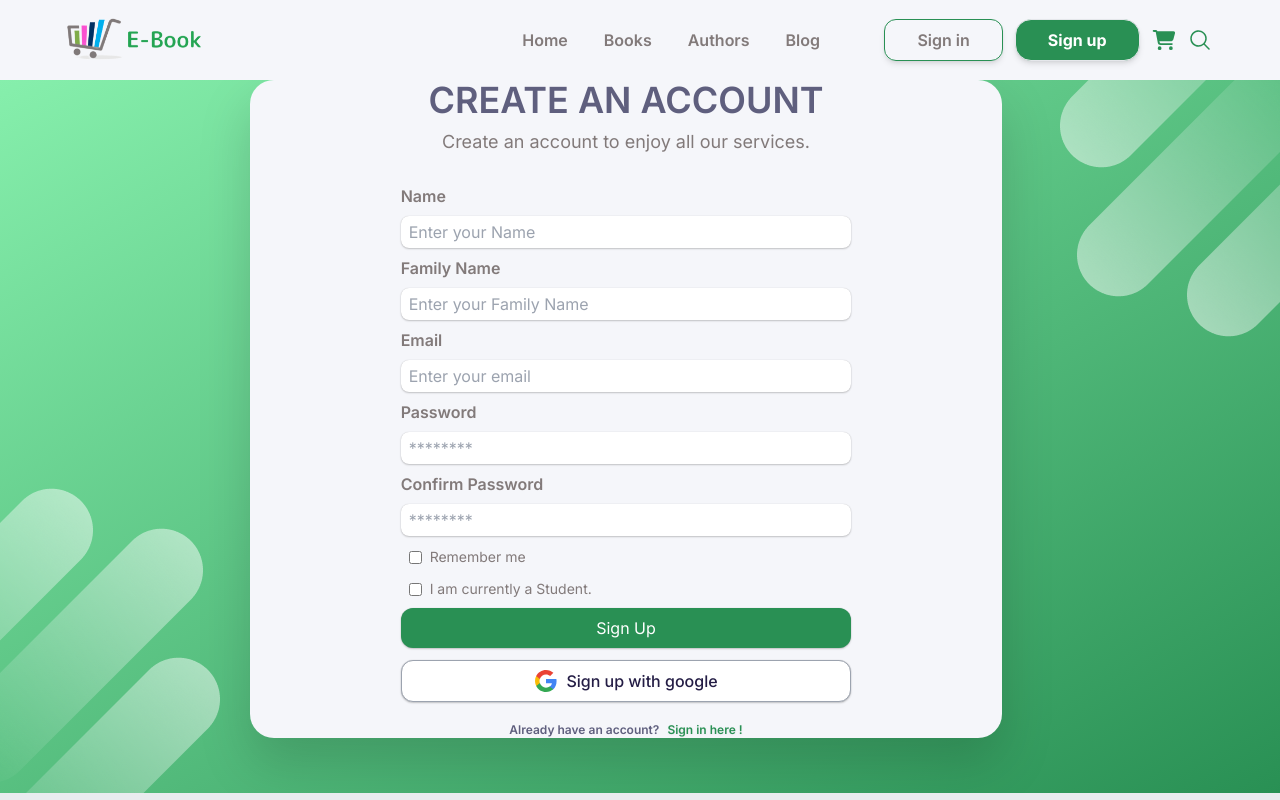
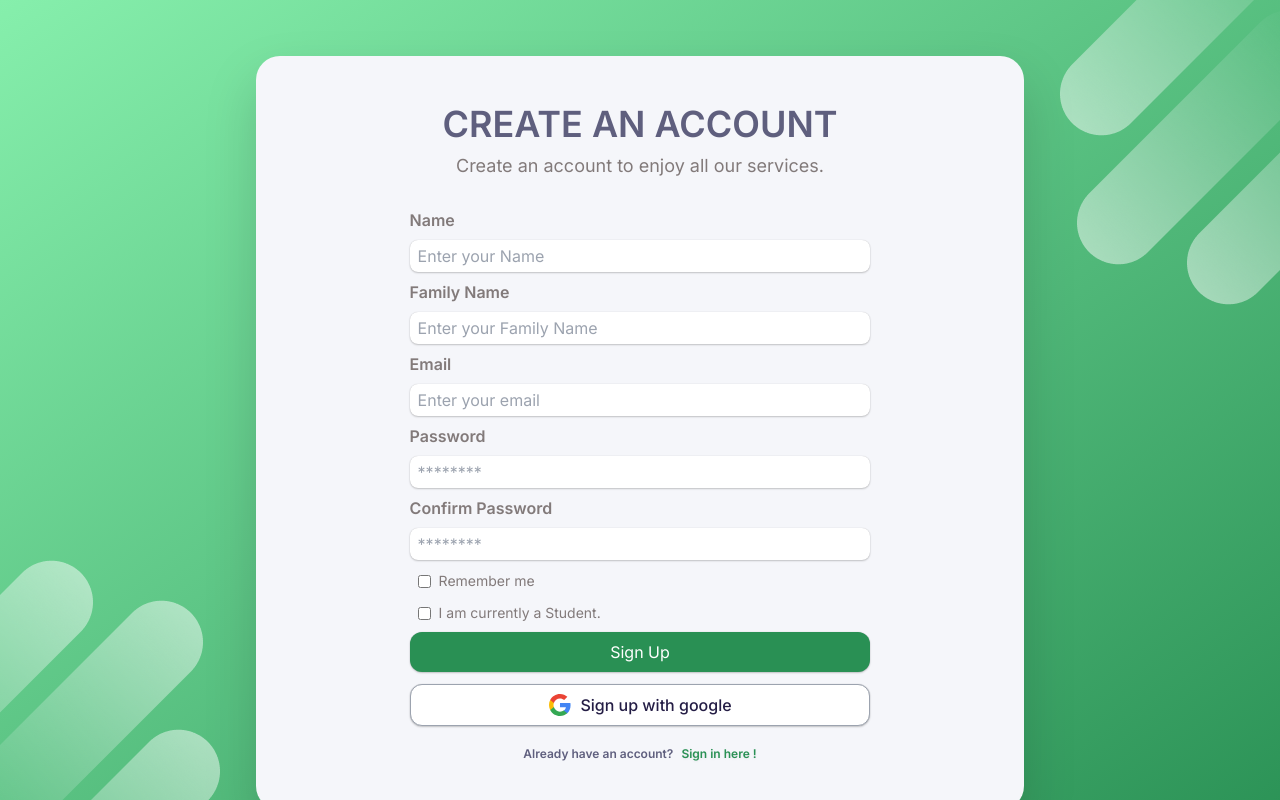
Before and after one commit to Haithem-Farjallah/BookStore, a React (Create React App) app in the folder frontend/: page /register in a window 1280 px wide. Shown: the top 800 px of the page. Built offline with nearby package versions, Linux system fonts and the light colour scheme.

Commit message:
added Cart component and upgrading some components

```diff
--- a/frontend/src/App.jsx
+++ b/frontend/src/App.jsx
@@ -2,6 +2,7 @@ import "./App.css";
 import Home from "./components/HomePage/Home";
 import Books from "./components/Books";
 import BookDetails from "./components/BookDetails";
+import Cart from "./components/Cart";
 
 import {
   BrowserRouter as Router,
@@ -14,6 +15,7 @@ import Footer from "./components/Footer";
 import Login from "./components/Login";
 import Register from "./components/Register";
 import ScrollToTop from "./components/ScrollToTop";
+import Search from "./components/Search";
 
 const Layout = () => {
   return (
@@ -34,10 +36,11 @@ function App() {
           <Route path="/" element={<Layout />}>
             <Route path="/" element={<Home />} />
             <Route path="books" element={<Books />} />
-            <Route path="login" element={<Login />} />
-            <Route path="register" element={<Register />} />
+            <Route path="cart" element={<Cart />} />
             <Route path="books/:id" element={<BookDetails />} />
           </Route>
+          <Route path="/login" element={<Login />} />
+          <Route path="/register" element={<Register />} />
         </Routes>
       </Router>
     </div>
--- /dev/null
+++ b/frontend/src/components/Cart.jsx
@@ -0,0 +1,24 @@
+import { Fragment, useState } from "react";
+import exit from "../images/exit.svg";
+
+export default function Cart({ outside, close }) {
+  return (
+    <div
+      onClick={outside}
+      className="fixed  top-0  flex justify-end h-screen bg-darkbg/30 w-full backdrop-blur-sm z-50"
+    >
+      <div className=" h-screen w-[30%] bg-grayy">
+        <div className="flex justify-between items-center  mt-5 mx-5 h-[15%] ">
+          <h1 className="text-3xl text-darkblue font-bold">Shopping Cart</h1>
+          <img
+            src={exit}
+            alt="exit"
+            onClick={close}
+            className="cursor-pointer mr-5 h-6"
+          />
+        </div>
+        <hr className="w-[74%] h-[2px] bg-gray-400 mx-5 mr-12" />
+      </div>
+    </div>
+  );
+}
--- a/frontend/src/components/Navbar.jsx
+++ b/frontend/src/components/Navbar.jsx
@@ -1,46 +1,103 @@
-import React from 'react'
-import img3 from './../images/capture.png';
-import Search from './Search';
-import { useState } from 'react';
-import {NavLink} from 'react-router-dom';
+import React from "react";
+import img3 from "./../images/capture.png";
+import Search from "./Search";
+import Cart from "./Cart";
+import { useState, useEffect } from "react";
+import { NavLink } from "react-router-dom";
 
-import { FontAwesomeIcon } from '@fortawesome/react-fontawesome';
-import { faCartShopping } from '@fortawesome/free-solid-svg-icons';
-
+import { FontAwesomeIcon } from "@fortawesome/react-fontawesome";
+import { faCartShopping } from "@fortawesome/free-solid-svg-icons";
 
 function Navbar() {
-    const[show,setShow]=useState(false);
-    const outside=(e)=>{
-        if (e.target.classList.contains("outside")){
-            setShow(!show);
-        }
-      }
+  const [show, setShow] = useState(false);
+  const [openCart, setOpenCart] = useState(false);
+  const outside = (e) => {
+    if (e.target.classList.contains("outside")) {
+      setShow(!show);
+    }
+  };
+
+  useEffect(() => {
+    show || openCart
+      ? document.body.classList.add("overflow-hidden")
+      : document.body.classList.remove("overflow-hidden");
+    return () => {
+      document.body.classList.remove("overflow-hidden");
+    };
+  }, [show, openCart]);
 
   return (
-    <div className=' shadow-sm w-screen  h-20 flex justify-start items-center '>
+    <div className=" shadow-sm w-screen  h-20 flex justify-start items-center ">
+      <img src={img3} alt="aa" className="  md:w-64  w-44  " />
 
-        <img src={img3} alt="aa" className='  md:w-64  w-44  ' />
-
-        <div className='  flex w-full h-full justify-end items-center'>
-            <ul className=' space-x-9 ' >
-                <NavLink to="/" className='text-pgray  aria-[current=page]:text-bgreen   font-semibold  ' >Home</NavLink>
-                <NavLink to="/books"className='text-pgray  aria-[current=page]:text-bgreen font-semibold ' >Books</NavLink>
-                <NavLink to="/authors"className='text-pgray  aria-[current=page]:text-bgreen font-semibold '>Authors</NavLink>
-                <NavLink to="/blog"className='text-pgray  aria-[current=page]:text-bgreen font-semibold '>Blog</NavLink>
-            </ul>
-            <div className='space-x-3 h-full w-96 flex justify-center items-center ml-9 mr-10'>
-               <NavLink to='/login'> <button className='border border-bgreen px-8 py-2 text-pgray font-semibold rounded-xl shadow-md'> Sign in </button> </NavLink>
-               <NavLink to='/register'> <button className='border bg-bgreen px-8 py-2 text-white font-bold rounded-2xl shadow-md'>Sign up</button></NavLink>
-                <FontAwesomeIcon icon={faCartShopping}  className='text-bgreen w-6 h-5'/>
-                <svg xmlns="http://www.w3.org/2000/svg" viewBox="0 0 24 24"  className="w-6 h-6 inline fill-bgreen cursor-pointer" onClick={()=>setShow(!show)}>
-                <path fillRule="evenodd" d="M10.5 3.75a6.75 6.75 0 100 13.5 6.75 6.75 0 000-13.5zM2.25 10.5a8.25 8.25 0 1114.59 5.28l4.69 4.69a.75.75 0 11-1.06 1.06l-4.69-4.69A8.25 8.25 0 012.25 10.5z" clipRule="evenodd" />
-                </svg>
-
-            </div>
+      <div className="  flex w-full h-full justify-end items-center">
+        <ul className=" space-x-9 ">
+          <NavLink
+            to="/"
+            className="text-pgray  aria-[current=page]:text-bgreen   font-semibold  "
+          >
+            Home
+          </NavLink>
+          <NavLink
+            to="/books"
+            className="text-pgray  aria-[current=page]:text-bgreen font-semibold "
+          >
+            Books
+          </NavLink>
+          <NavLink
+            to="/authors"
+            className="text-pgray  aria-[current=page]:text-bgreen font-semibold "
+          >
+            Authors
+          </NavLink>
+          <NavLink
+            to="/blog"
+            className="text-pgray  aria-[current=page]:text-bgreen font-semibold "
+          >
+            Blog
+          </NavLink>
+        </ul>
+        <div className="space-x-3 h-full w-96 flex justify-center items-center ml-9 mr-10">
+          <NavLink to="/login">
+            {" "}
+            <button className="border border-bgreen px-8 py-2 text-pgray font-semibold rounded-xl shadow-md">
+              {" "}
+              Sign in{" "}
+            </button>{" "}
+          </NavLink>
+          <NavLink to="/register">
+            {" "}
+            <button className="border bg-bgreen px-8 py-2 text-white font-bold rounded-2xl shadow-md">
+              Sign up
+            </button>
+          </NavLink>
+          <FontAwesomeIcon
+            icon={faCartShopping}
+            onClick={() => setOpenCart(!openCart)}
+            className="text-bgreen w-6 h-5 cursor-pointer"
+          />
+          <svg
+            xmlns="http://www.w3.org/2000/svg"
+            viewBox="0 0 24 24"
+            className="w-6 h-6 inline fill-bgreen cursor-pointer"
+            onClick={() => setShow(!show)}
+          >
+            <path
+              fillRule="evenodd"
+              d="M10.5 3.75a6.75 6.75 0 100 13.5 6.75 6.75 0 000-13.5zM2.25 10.5a8.25 8.25 0 1114.59 5.28l4.69 4.69a.75.75 0 11-1.06 1.06l-4.69-4.69A8.25 8.25 0 012.25 10.5z"
+              clipRule="evenodd"
+            />
+          </svg>
         </div>
-        {show && <Search outside={outside}/>}
+        {show && (
+          <Search outside={outside} closeWindow={() => setShow(!show)} />
+        )}
+      </div>
+      {openCart && (
+        <Cart outside={outside} close={() => setOpenCart(!openCart)} />
+      )}
     </div>
-  )
+  );
 }
 
-export default Navbar
+export default Navbar;
--- a/frontend/src/components/Register.jsx
+++ b/frontend/src/components/Register.jsx
@@ -1,91 +1,198 @@
-import React, { useEffect } from 'react'
-import { useState } from 'react'
-import { NavLink } from 'react-router-dom'
-import google from '../images/Google.svg'
-import img7 from '../images/Vector1.png'
-
-
+import React, { useEffect } from "react";
+import { useState } from "react";
+import { NavLink } from "react-router-dom";
+import google from "../images/Google.svg";
+import img7 from "../images/Vector1.png";
 
 const Register = () => {
-
-  const [required,setRequired]=useState({
-    name:false,
-    familyname:false,
-    email:false,
-    password:false,
+  const [required, setRequired] = useState({
+    name: false,
+    familyname: false,
+    email: false,
+    password: false,
   });
-  let [forms,setForms]=useState({
-    name:"",
-    familyname:"",
-    email:"",
-    password:"",
-    remember:false,
-    student:false
-  })
-  const handleChange=(e)=> {
-    setRequired({...required,[e.target.name]:false})
-    setForms({...forms,[e.target.name]: e.target.type === "checkbox" ? e.target.checked : e.target.value,});
-    console.log(forms)
-  }
-  const handleSubmit=(e)=>{
+  let [forms, setForms] = useState({
+    name: "",
+    familyname: "",
+    email: "",
+    password: "",
+    remember: false,
+    student: false,
+  });
+  const handleChange = (e) => {
+    setRequired({ ...required, [e.target.name]: false });
+    setForms({
+      ...forms,
+      [e.target.name]:
+        e.target.type === "checkbox" ? e.target.checked : e.target.value,
+    });
+    console.log(forms);
+  };
+  const handleSubmit = (e) => {
     e.preventDefault();
-    let exe={...required}
-    for(let form in forms){
-      if(!forms[form]){
-        exe={...exe,[form]:true}
+    let exe = { ...required };
+    for (let form in forms) {
+      if (!forms[form]) {
+        exe = { ...exe, [form]: true };
       }
     }
-    setRequired(exe)
-  }
+    setRequired(exe);
+  };
   return (
-    <div className=' h-[140%] bg-gradient-to-tl from-bgreen to-green-300 overflow-hidden'>
-         <img src={img7} alt="" className='float-right  -ml-48 -mt-12' />
+    <div className=" bg-gradient-to-tl from-bgreen to-green-300 ">
+      <img src={img7} alt="" className="float-right  -ml-[20%] " />
 
-      <div className='  h-[100%]  flex justify-center items-center '>
-        <div  className='  bg-bgcolor h-[90%]  w-[60%] flex flex-col justify-center items-center rounded-3xl drop-shadow-2xl'>
-          <h1  className=' text-[#5f5f7e] font-semibold uppercase text-4xl '>Create an account</h1>
-          <p className='text-pgray  text-lg my-2'>Create an account to enjoy all our services.</p>
-            <form onSubmit={handleSubmit} method='post' className="flex flex-col justify-center items-start mt-5 space-y-2  w-[60%]">
-                <label htmlFor="name" className="text-pgray font-semibold">Name</label>
-                <input type="text" id="name" name="name" onChange={handleChange} placeholder='Enter your Name' className="w-full font-meduim placeholder:font-normal py-1 px-2 text-green-700  rounded-lg outline-none shadow-test focus:shadow-testhover"/>
-                {required.name && <p className='text-red-500 text-xs font-bold pl-2'>*Name is required!</p> }
-                <label htmlFor="familyname" className="text-pgray font-semibold">Family Name</label>
-                <input type="text" id="familyname" name="familyname" onChange={handleChange} placeholder='Enter your Family Name' className="w-full font-meduim placeholder:font-normal py-1 px-2 text-green-700  rounded-lg outline-none shadow-test focus:shadow-testhover"/>
-                {required.familyname && <p className='text-red-500 text-xs font-bold pl-2'>*Family Name is required!</p> }
+      <div className="    pt-14 flex justify-center items-center ">
+        <div className="  bg-bgcolor  py-12  w-[60%] flex flex-col justify-center items-center rounded-3xl drop-shadow-2xl">
+          <h1 className=" text-[#5f5f7e] font-semibold uppercase text-4xl ">
+            Create an account
+          </h1>
+          <p className="text-pgray  text-lg my-2">
+            Create an account to enjoy all our services.
+          </p>
+          <form
+            onSubmit={handleSubmit}
+            method="post"
+            className="flex flex-col justify-center items-start mt-5 space-y-2  w-[60%]"
+          >
+            <label htmlFor="name" className="text-pgray font-semibold">
+              Name
+            </label>
+            <input
+              type="text"
+              id="name"
+              name="name"
+              onChange={handleChange}
+              placeholder="Enter your Name"
+              className="w-full font-meduim placeholder:font-normal py-1 px-2 text-darkblue  rounded-lg outline-none shadow-test focus:shadow-testhover"
+            />
+            {required.name && (
+              <p className="text-red-500 text-xs font-bold pl-2">
+                *Name is required!
+              </p>
+            )}
+            <label htmlFor="familyname" className="text-pgray font-semibold">
+              Family Name
+            </label>
+            <input
+              type="text"
+              id="familyname"
+              name="familyname"
+              onChange={handleChange}
+              placeholder="Enter your Family Name"
+              className="w-full font-meduim placeholder:font-normal py-1 px-2 text-darkblue  rounded-lg outline-none shadow-test focus:shadow-testhover"
+            />
+            {required.familyname && (
+              <p className="text-red-500 text-xs font-bold pl-2">
+                *Family Name is required!
+              </p>
+            )}
 
-                <label htmlFor="email" className="text-pgray font-semibold">Email</label>
-                <input type="email" id="email" name="email" onChange={handleChange} placeholder='Enter your email' className="w-full font-meduim placeholder:font-normal py-1 px-2 text-green-700  rounded-lg outline-none shadow-test focus:shadow-testhover"/>
-                {required.email && <p className='text-red-500 text-xs font-bold pl-2'>*Email is required!</p> }
-                <label htmlFor="password" className="text-pgray font-semibold">Password</label>
-                <input type="password" id="password" name="password" onChange={handleChange} placeholder='********'  className="w-full py-1 px-2 text-green-700  outline-none rounded-lg shadow-test focus:shadow-testhover"/>
-                {required.password && <p className='text-red-500 text-xs font-bold pl-2'>*Password is required!</p> }
-                <label htmlFor="confirmpassword" className="text-pgray font-semibold">Confirm Password</label>
-                <input type="password" id="confirmpassword" name="confirmpassword" onChange={handleChange} placeholder='********'  className="w-full py-1 px-2 text-green-700  outline-none rounded-lg shadow-test focus:shadow-testhover"/>
-                { false &&<p className='text-red-500 text-xs font-bold pl-2'>*Password is required!</p> }
+            <label htmlFor="email" className="text-pgray font-semibold">
+              Email
+            </label>
+            <input
+              type="email"
+              id="email"
+              name="email"
+              onChange={handleChange}
+              placeholder="Enter your email"
+              className="w-full font-meduim placeholder:font-normal py-1 px-2 text-darkblue  rounded-lg outline-none shadow-test focus:shadow-testhover"
+            />
+            {required.email && (
+              <p className="text-red-500 text-xs font-bold pl-2">
+                *Email is required!
+              </p>
+            )}
+            <label htmlFor="password" className="text-pgray font-semibold">
+              Password
+            </label>
+            <input
+              type="password"
+              id="password"
+              name="password"
+              onChange={handleChange}
+              placeholder="********"
+              className="w-full py-1 px-2 text-darkblue  outline-none rounded-lg shadow-test focus:shadow-testhover"
+            />
+            {required.password && (
+              <p className="text-red-500 text-xs font-bold pl-2">
+                *Password is required!
+              </p>
+            )}
+            <label
+              htmlFor="confirmpassword"
+              className="text-pgray font-semibold"
+            >
+              Confirm Password
+            </label>
+            <input
+              type="password"
+              id="confirmpassword"
+              name="confirmpassword"
+              onChange={handleChange}
+              placeholder="********"
+              className="w-full py-1 px-2 text-darkblue  outline-none rounded-lg shadow-test focus:shadow-testhover"
+            />
+            {false && (
+              <p className="text-red-500 text-xs font-bold pl-2">
+                *Password is required!
+              </p>
+            )}
 
             <div className="  space-x-2  mt-5  w-full ">
-                    <input type="checkbox" name='remember' id="remember" onChange={handleChange} className=" align-middle outline-none mb-[1px] ml-2 "/>
-                    <label htmlFor="remember" className="text-sm  text-pgray outline-none">Remember me</label>
+              <input
+                type="checkbox"
+                name="remember"
+                id="remember"
+                onChange={handleChange}
+                className=" align-middle outline-none mb-[1px] ml-2 accent-bggreen"
+              />
+              <label
+                htmlFor="remember"
+                className="text-sm  text-pgray outline-none"
+              >
+                Remember me
+              </label>
             </div>
             <div className="  space-x-2  mt-1  w-full ">
-                    <input type="checkbox" name='student' id="student" onChange={handleChange} className=" align-middle outline-none mb-[1px] ml-2 "/>
-                    <label htmlFor="student" className="text-sm  text-pgray outline-none">I am currently a Student.</label>
+              <input
+                type="checkbox"
+                name="student"
+                id="student"
+                onChange={handleChange}
+                className=" align-middle outline-none mb-[1px] ml-2 accent-bggreen"
+              />
+              <label
+                htmlFor="student"
+                className="text-sm  text-pgray outline-none"
+              >
+                I am currently a Student.
+              </label>
             </div>
-                <button className="bg-bgreen w-full rounded-xl py-2  text-white outline-green-800 shadow-test hover:shadow-testhover ">Sign Up</button>
+            <button className="bg-bgreen w-full rounded-xl py-2  text-white outline-green-800 shadow-test hover:shadow-testhover ">
+              Sign Up
+            </button>
           </form>
-            <button className='flex justify-center space-x-2 mt-3 mb-5 w-[60%] font-[450] rounded-xl py-2 shadow-test hover:shadow-testhover bg-white text-darkblue border border-gray-400 outline-gray-500'>
-               <span><img src={google} alt="google"  /></span><p>Sign up with  google</p>
+          <button className="flex justify-center space-x-2 mt-3 mb-5 w-[60%] font-[450] rounded-xl py-2 shadow-test hover:shadow-testhover bg-white text-darkblue border border-gray-400 outline-gray-500">
+            <span>
+              <img src={google} alt="google" />
+            </span>
+            <p>Sign up with google</p>
           </button>
-            <div className='flex justify-center space-x-2 text-xs w-[60%] '>
-              <p className='text-[#5f5f7e] font-semibold'>Already have an account? </p>
-              <span className='text-bgreen font-semibold drop-shadow-sm '><NavLink to="/login">Sign in here !</NavLink></span>
-            </div>
-
+          <div className="flex justify-center space-x-2 text-xs w-[60%] ">
+            <p className="text-[#5f5f7e] font-semibold">
+              Already have an account?{" "}
+            </p>
+            <span className="text-bgreen font-semibold drop-shadow-sm ">
+              <NavLink to="/login">Sign in here !</NavLink>
+            </span>
           </div>
         </div>
-    <img src={img7} alt="" className='-mt-[250px]  rotate-180' />
       </div>
-  )
-}
+      <img src={img7} alt="" className="-mt-[250px]  rotate-180" />
+    </div>
+  );
+};
 
-export default Register
+export default Register;
```
Also changed, not shown: frontend/src/components/BookDetails.jsx (+4 -4 lines), frontend/src/components/HomePage/Home.jsx (+5 -5 lines), frontend/src/components/Search.jsx (+90 -38 lines), frontend/src/images/exit.svg (added). Lines whose indentation alone changed are shown as unchanged.
